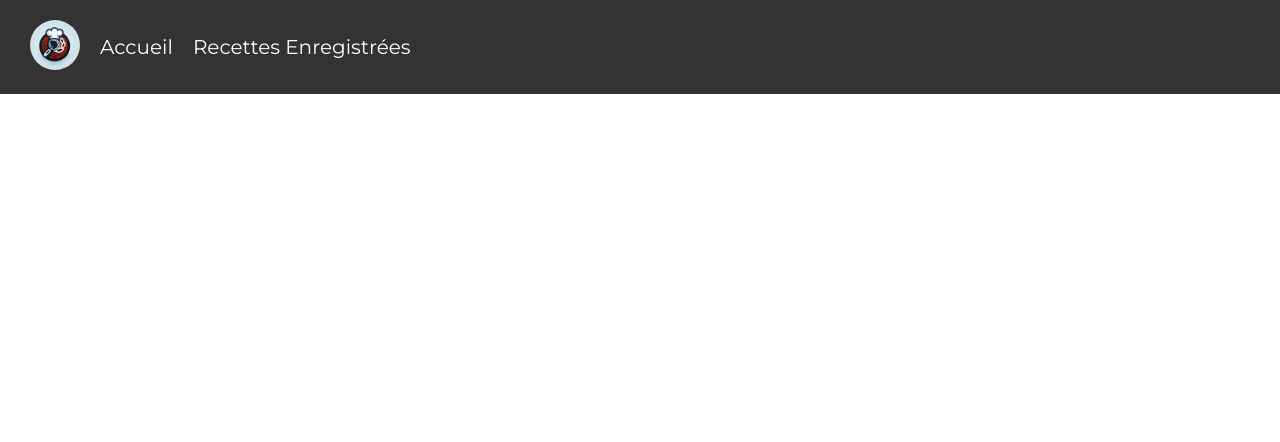
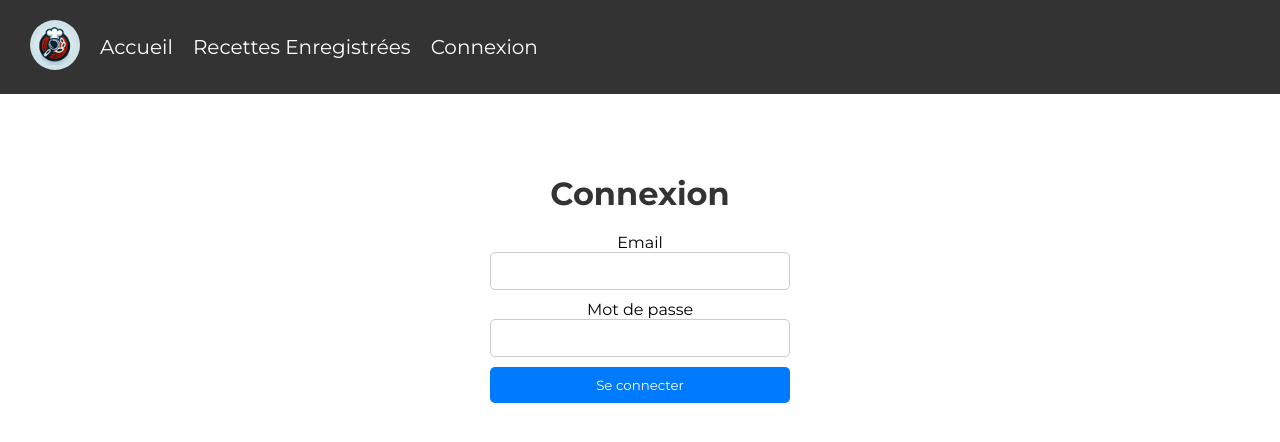
Before and after one commit to Choetsu/SmartRecipe, a React (Create React App) app in the folder client/: page /login in a window 1280 px wide. Shown: the top 442 px of the page. Built offline with nearby package versions, Linux system fonts and the light colour scheme.

Commit message:
ajout login

```diff
--- a/client/src/App.js
+++ b/client/src/App.js
@@ -3,6 +3,7 @@
 
 import Recherche from "./components/Recherche";
 import Recette from "./components/Recette";
+import Login from "./components/Login";
 import logo from "./assets/logo.png";
 
 
@@ -21,12 +22,16 @@
             <li>
               <Link to="/recette">Recettes Enregistrées</Link>
             </li>
+            <li>
+              <Link to="/login">Connexion</Link>
+            </li>
           </ul>
         </nav>
 
         <Routes>
             <Route path="/" element={<Recherche />} />
             <Route path="/recette" element={<Recette />} />
+            <Route path="/login" element={<Login />} />
         </Routes>
       </div>
     </Router>
--- /dev/null
+++ b/client/src/components/Login.js
@@ -0,0 +1,71 @@
+import React, { useState, useEffect } from "react";
+import "../style/Login.css";
+
+function Login(){
+    const [email, setEmail] = useState("");
+    const [password, setPassword] = useState("");
+    const [loading, setLoading] = useState(false);
+
+    useEffect(() => {
+        const savedEmail = "";
+        const savedPassword = "";
+
+        setEmail(savedEmail);
+        setPassword(savedPassword);
+    }, []);
+
+    const login = async () => {
+        setLoading(true);
+
+        // try {
+        //     const response = await fetch("http://localhost:5000/login", {
+        //         method: "POST",
+        //         headers: {
+        //             "Content-Type": "application/json",
+        //         },
+        //         body: JSON.stringify({ email, password }),
+        //     });
+
+        //     const data = await response.json();
+
+        //     if (data.status === "ok") {
+        //         console.log("Connecté");
+        //     } else {
+        //         console.log("Erreur");
+        //     }
+        // } catch (error) {
+        //     console.error("Erreur lors de la connexion:", error);
+        // } finally {
+        //     setLoading(false);
+        // }
+    }
+
+    return (
+        <div className="Login">
+            <h1>Connexion</h1>
+            <form onSubmit={login}>
+                <label htmlFor="email">Email</label>
+                <input
+                    type="email"
+                    id="email"
+                    value={email}
+                    onChange={(event) => setEmail(event.target.value)}
+                />
+
+                <label htmlFor="password">Mot de passe</label>
+                <input
+                    type="password"
+                    id="password"
+                    value={password}
+                    onChange={(event) => setPassword(event.target.value)}
+                />
+
+                <button type="button">
+                    {loading ? "Connexion..." : "Se connecter"}
+                </button>
+            </form>
+        </div>
+    );
+}
+
+export default Login;
--- /dev/null
+++ b/client/src/style/Login.css
@@ -0,0 +1,35 @@
+.Login{
+    margin-top: 5rem;
+    display: flex;
+    flex-direction: column;
+    justify-content: center;
+    align-items: center;
+}
+
+.Login h1{
+    margin-bottom: 20px;
+}
+
+.Login form{
+    display: flex;
+    flex-direction: column;
+    align-items: center;
+}
+
+.Login input{
+    width: 300px;
+    padding: 10px;
+    border: 1px solid #ccc;
+    border-radius: 5px;
+    margin-bottom: 10px;
+}
+
+.Login button{
+    width: 300px;
+    padding: 10px;
+    border: none;
+    border-radius: 5px;
+    background-color: #007BFF;
+    color: #fff;
+    cursor: pointer;
+}
```
